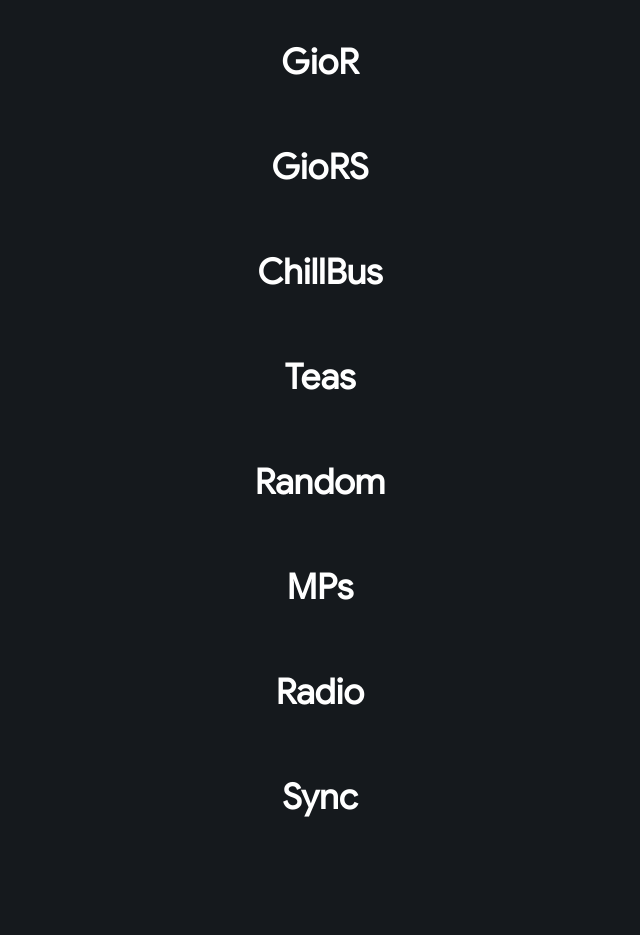
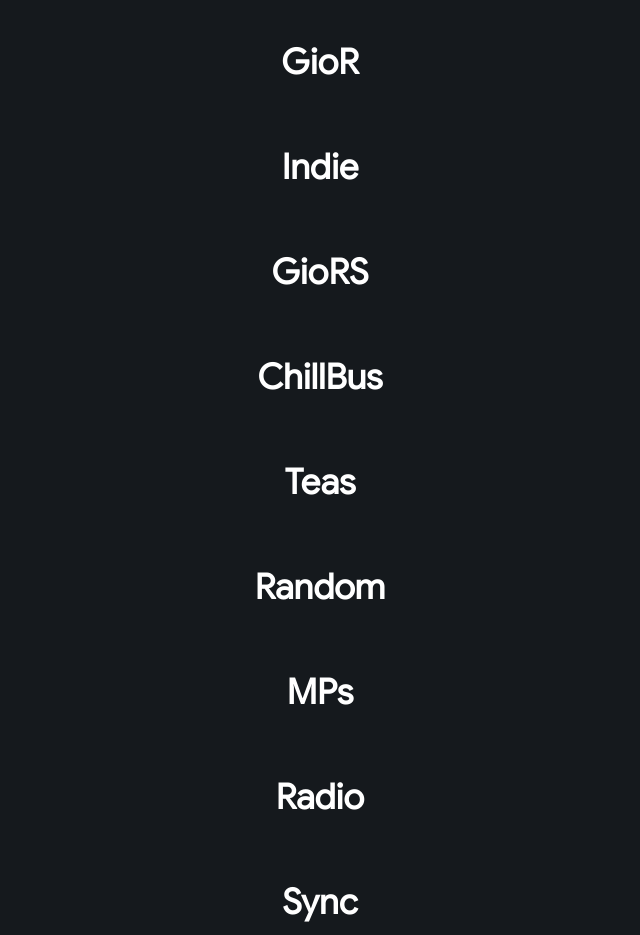
Before and after one commit to frozospotify/frozospotify.github.io, a plain HTML site: page index.html in a window 1280 px wide. Shown: the part 1260-2195 px from the top of the page, without its empty margins (325-965 px from the left). Before the commit the page ends 2130 px from the top, so only its background shows below. Drawn offline with Linux system fonts and the light colour scheme.

Commit message:
Update index.html

```diff
--- a/index.html
+++ b/index.html
@@ -19,6 +19,7 @@
       <a href="https://open.spotify.com/user/wmg6ztf0s2clrap33nqilt7n3/playlist/7Cv6LJIZn26aIyEdQXp87n?si=I-bDwrUmTQyx1Jb-3F2BGg" class="btn" target="_blank">Avicii</a>
       <a href="https://open.spotify.com/user/07q4003m69umdjwbevi41jcvb/playlist/5gjW9oCqugf1hw9D9I57ke?si=jhKo85iqRvqYSZNKGc7tvw" class="btn" target="_blank">GioS</a>
       <a href="https://open.spotify.com/user/07q4003m69umdjwbevi41jcvb/playlist/3eHRl9SthiRGpflgv9RnG4?si=zUrMjJXBTI24lofh7wDxAQ" class="btn" target="_blank">GioR</a>
+      <a href="https://open.spotify.com/playlist/6xYCER85iJxafaUVKvFDB8?si=aY6iTJq9SneNEVBZO5pz5Q" class="btn" target="_blank">Indie</a>
       <a href="https://open.spotify.com/user/07q4003m69umdjwbevi41jcvb/playlist/64WDbsy2MyhP7gbGbNwTyL?si=4qlZBNCeQpy9iufKaxcdTg" class="btn" target="_blank">GioRS</a>
       <a href="https://open.spotify.com/user/lo04i4mg4hd4rfrf6ro93qar2/playlist/62L1Q4nmQHL5AvVx77FExo?si=s1kMelP3R2S7u5Yc701USA" class="btn" target="_blank">ChillBus</a>
       <a href="https://open.spotify.com/user/07q4003m69umdjwbevi41jcvb/playlist/7olXnuevcMteWTxQltYU7A?si=cGgMkFFpTgacaRUPrlGCXg" class="btn" target="_blank">Teas</a>
```
